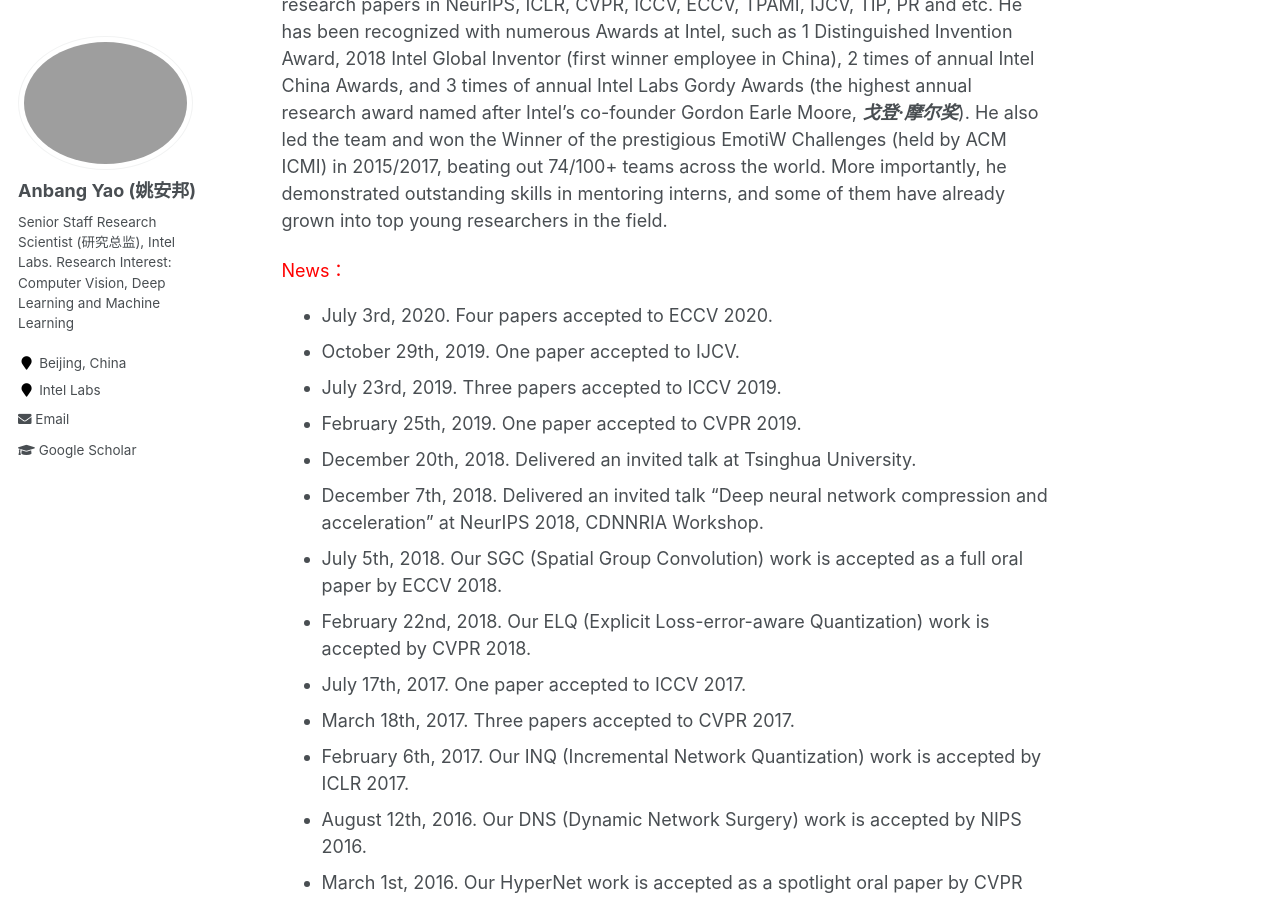
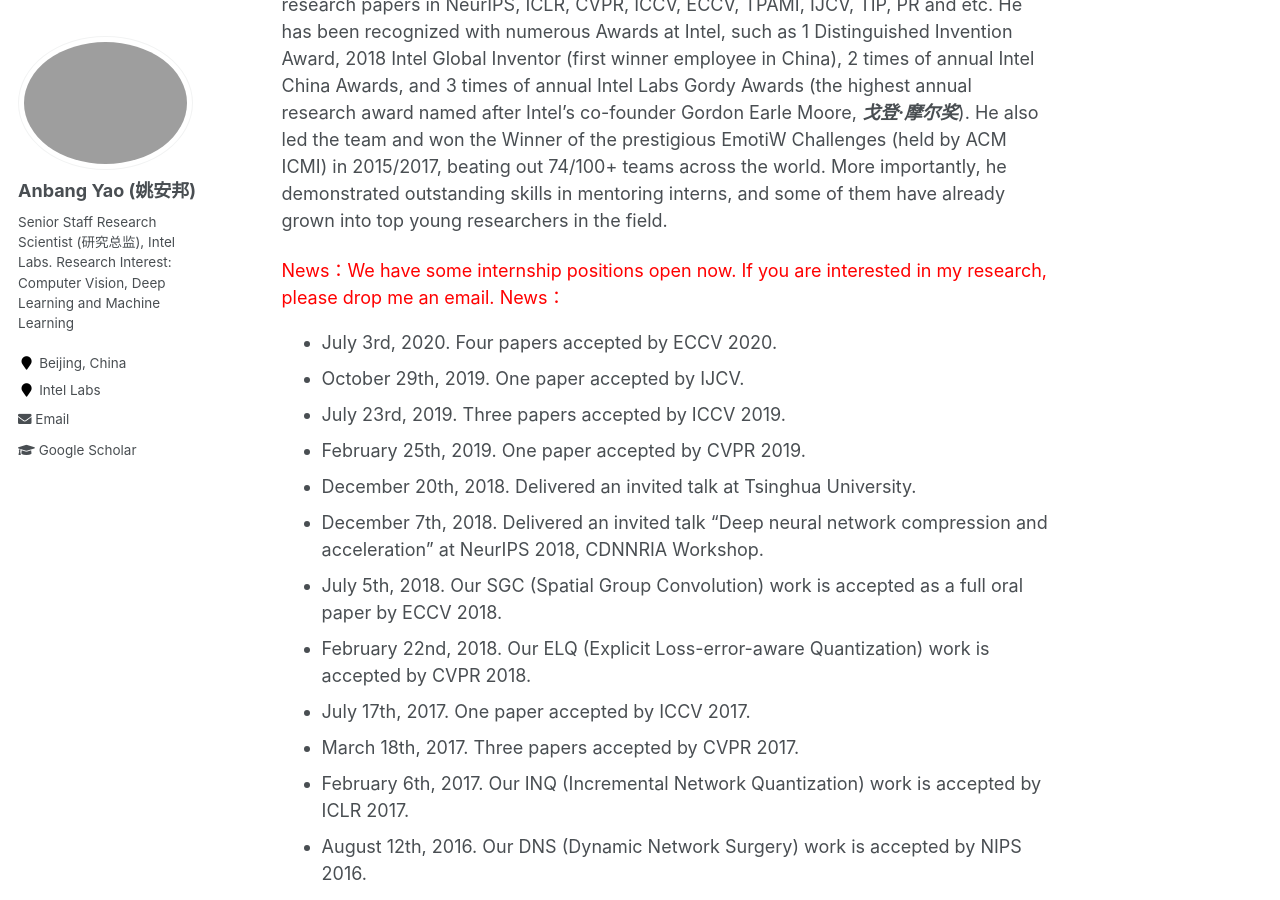
Before and after one commit to YaoAnbang/YaoAnbang.github.io, a Jekyll site: the page built from _pages/about.md, in a window 1280 px wide and 900 px high, scrolled down 333 px. Built offline with Jekyll 4.4.1, drawn with Linux system fonts in a browser that asks for light colours.

Commit message:
Update about.md

```diff
--- a/_pages/about.md
+++ b/_pages/about.md
@@ -13,17 +13,19 @@ Short Bio
 
 Anbang Yao got his Ph.D. degree from Tsinghua University in Jan. 2010. He is currently a Senior Staff Scientist at Intel Labs China where he leads the research efforts on developing omni-scale high-performance intelligent vision systems. He has about 70 PCT/US/EP patent applications got granted/filed, which are widely used in Intel AI related HW designs (such as Intel® Movidius™ Neural Compute Sticks and Intel® Arria® 10  SoC FPGAs) and SW applications (such as Intel® RealSense™ SDK and Intel® Distribution of OpenVINO™ Toolkit). As the first/corresponding author, he has published about 30 top-tier research papers in NeurIPS, ICLR, CVPR, ICCV, ECCV, TPAMI, IJCV, TIP, PR and etc. He has been recognized with numerous Awards at Intel, such as 1 Distinguished Invention Award, 2018 Intel Global Inventor (first winner employee in China), 2 times of annual Intel China Awards, and 3 times of annual Intel Labs Gordy Awards (the highest annual research award named after Intel's co-founder Gordon Earle Moore, ***戈登·摩尔奖***). He also led the team and won the Winner of the prestigious EmotiW Challenges (held by ACM ICMI) in 2015/2017, beating out 74/100+ teams across the world. More importantly, he demonstrated outstanding skills in mentoring interns, and some of them have already grown into top young researchers in the field.
 
+<font color="red">News：We have some internship positions open now. If you are interested in my research, please drop me an email. </font>
+
 <font color="red">News：</font>
-+ July 3rd, 2020. Four papers accepted to ECCV 2020.
-+ October 29th, 2019. One paper accepted to IJCV.
-+ July 23rd, 2019. Three papers accepted to ICCV 2019.
-+ February 25th, 2019. One paper accepted to CVPR 2019.
++ July 3rd, 2020. Four papers accepted by ECCV 2020.
++ October 29th, 2019. One paper accepted by IJCV.
++ July 23rd, 2019. Three papers accepted by ICCV 2019.
++ February 25th, 2019. One paper accepted by CVPR 2019.
 + December 20th, 2018. Delivered an invited talk at Tsinghua University.
 + December 7th, 2018. Delivered an invited talk "Deep neural network compression and acceleration" at NeurIPS 2018, CDNNRIA Workshop.
 + July 5th, 2018. Our SGC (Spatial Group Convolution) work is accepted as a full oral paper by ECCV 2018.
 + February 22nd, 2018. Our ELQ (Explicit Loss-error-aware Quantization) work is accepted by CVPR 2018.
-+ July 17th, 2017. One paper accepted to ICCV 2017.
-+ March 18th, 2017. Three papers accepted to CVPR 2017.
++ July 17th, 2017. One paper accepted by ICCV 2017.
++ March 18th, 2017. Three papers accepted by CVPR 2017.
 + February 6th, 2017. Our INQ (Incremental Network Quantization) work is accepted by ICLR 2017.
 + August 12th, 2016. Our DNS (Dynamic Network Surgery) work is accepted by NIPS 2016.
 + March 1st, 2016. Our HyperNet work is accepted as a spotlight oral paper by CVPR 2016.
```
